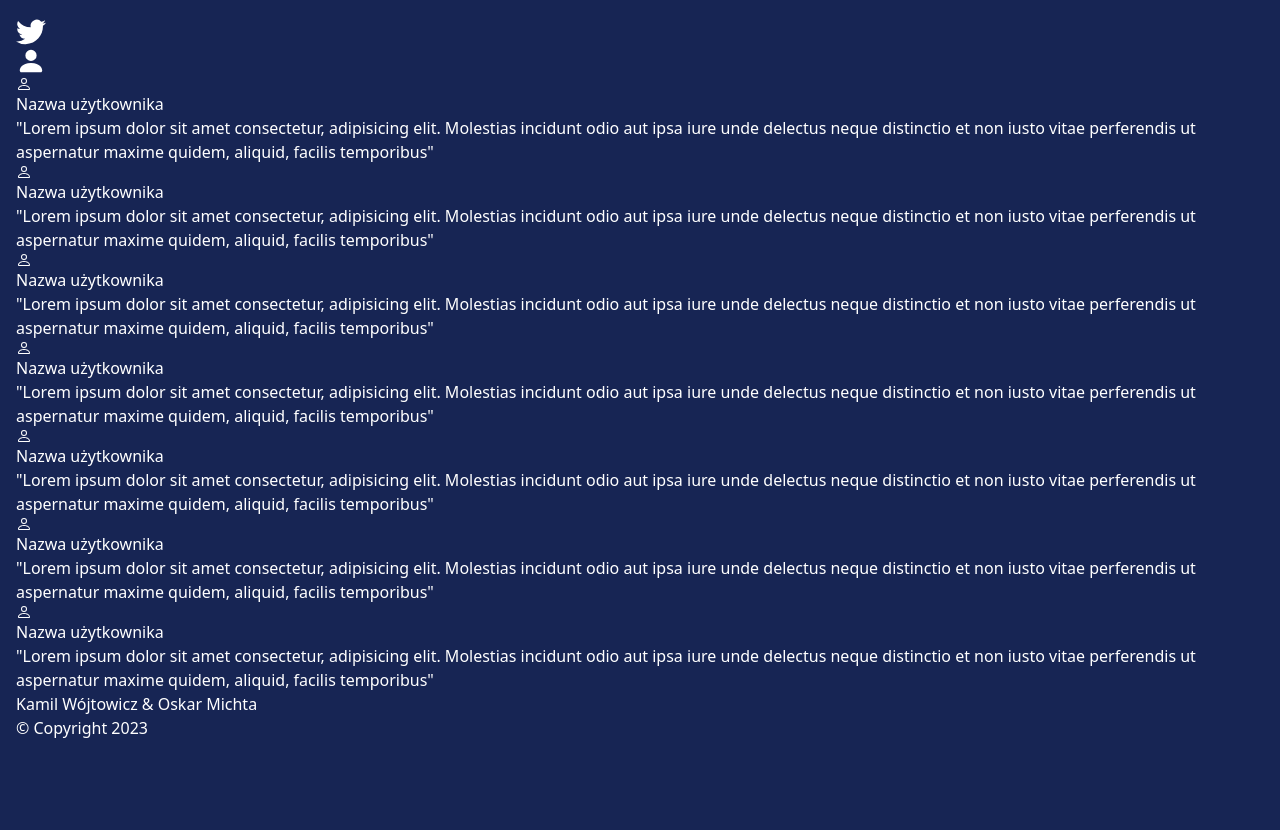
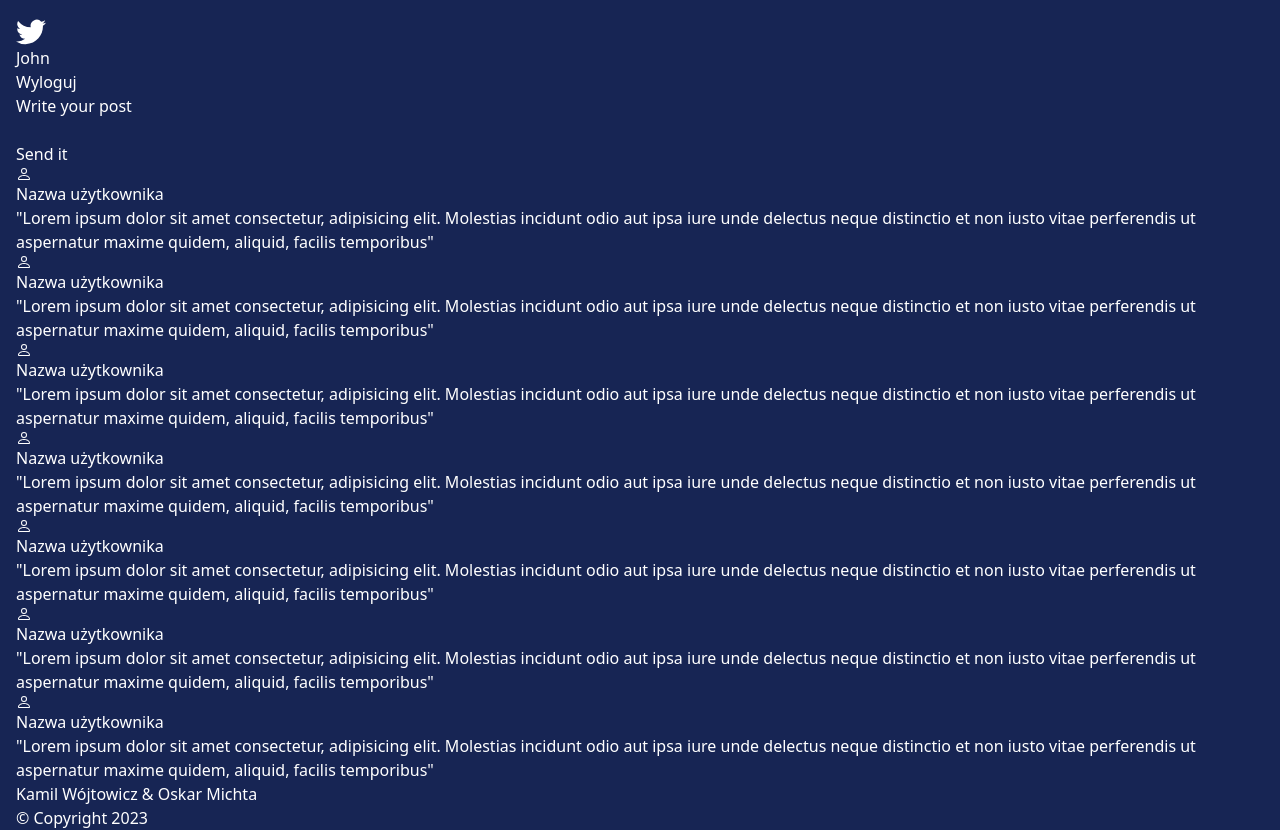
Before and after one commit to Wuczek/twitter-clone, a React (Vite) app: page / in a window 1280 px wide. Before the commit the page ends 800 px from the top, so only its background shows below. Built offline with nearby package versions, Linux system fonts and the light colour scheme; no server answers.

Commit message:
fixing UI

```diff
--- a/src/components/Post.jsx
+++ b/src/components/Post.jsx
@@ -3,7 +3,7 @@ import { BsPerson } from "react-icons/bs";
 
 const Post = () => {
   return (
-    <article className="shadow-xl border p-2 max-w-md mx-auto">
+    <article className="shadow-xl border p-2 max-w-md mx-auto rounded-xl">
       <div className="flex items-center gap-2">
         <BsPerson />
         <p>Nazwa użytkownika</p>
--- a/src/components/SetPost.jsx
+++ b/src/components/SetPost.jsx
@@ -23,9 +23,12 @@ const SetPost = () => {
   };
 
   return (
-    <div>
-      <input type="text" id="setPost" name="setPost" />
-      <button type="submit">Wyslij</button>
+    <div className="shadow-xl border p-2 max-w-md mx-auto flex flex-col gap-4">
+      <h2 className="text-center text-xl">Write your post</h2>
+      <div contentEditable className="outline-none border rounded-md min-h-[3rem]"></div>
+      <button type="submit" className="border w-max mx-auto py-2 px-4">
+        Send it
+      </button>
     </div>
   );
 };
--- a/src/main.jsx
+++ b/src/main.jsx
@@ -11,8 +11,8 @@ import Admin from "./pages/Admin";
 import "./index.css";
 
 export default function App() {
-  // const [user, setUser] = useState({ id: 1, name: "John", role: "user" });
-  const [user, setUser] = useState(null);
+  const [user, setUser] = useState({ id: 1, name: "John", role: "user" });
+  // const [user, setUser] = useState(null);
 
   useEffect(() => {
     const fetchUser = async () => {
--- a/src/pages/Register.jsx
+++ b/src/pages/Register.jsx
@@ -1,5 +1,5 @@
 import React, { useState, useRef } from "react";
-import { Link,useNavigate } from "react-router-dom";
+import { Link, useNavigate } from "react-router-dom";
 import bcrypt from "bcryptjs";
 
 const Register = () => {
@@ -26,7 +26,7 @@ const Register = () => {
       try {
         const response = await fetch("http://localhost:8000/register.php", {
           method: "POST",
-          credentials: 'include',
+          credentials: "include",
           headers: {
             "Content-Type": "application/x-www-form-urlencoded",
           },
@@ -35,6 +35,8 @@ const Register = () => {
 
         if (!response.ok) {
           throw new Error(`HTTP error! Status: ${response.status}`);
+        } else {
+          navigate("/login");
         }
       } catch {
         console.log("Something went wrong");
```
Lines whose indentation alone changed are shown as unchanged.
